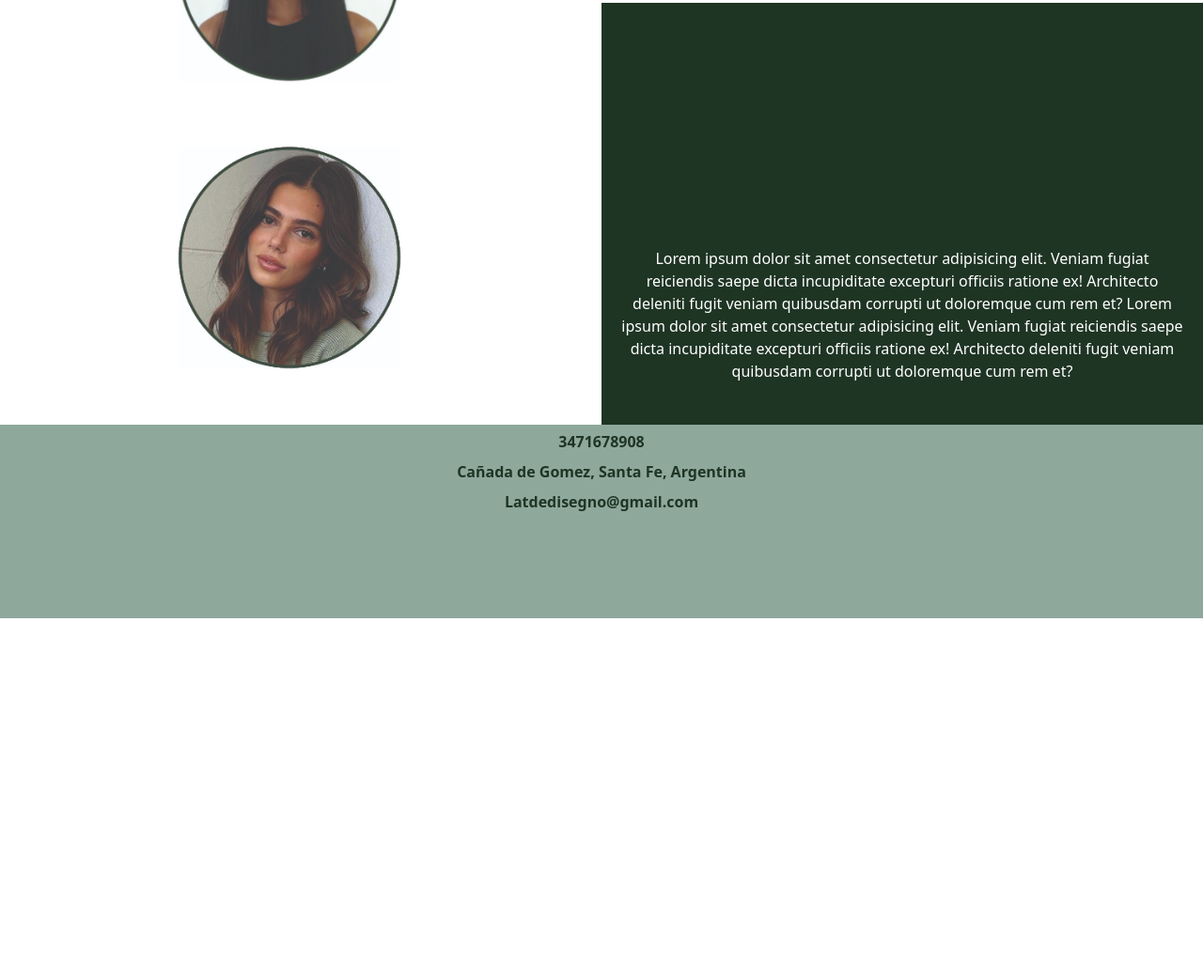
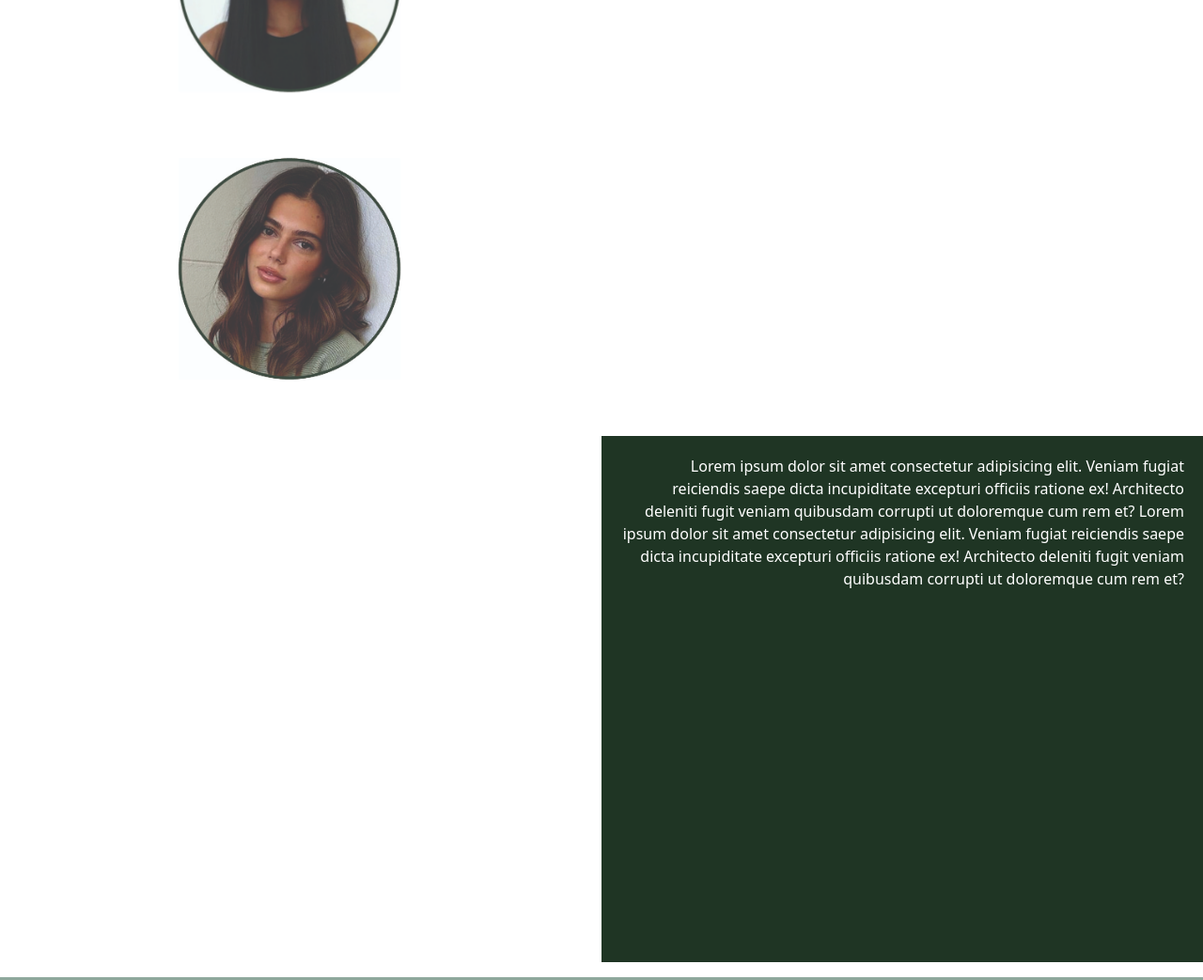
Before and after one commit to Aixacalvo/LatDeDisegno, a plain HTML site: page seccion01.html in a window 1280 px wide. Shown: the part 397-1440 px from the top of the page at 94% size. Before the commit the page ends 1055 px from the top, so only its background shows below. Drawn offline with nearby package versions, Linux system fonts and the light colour scheme.

Commit message:
cambios finales

```diff
--- a/seccion01.html
+++ b/seccion01.html
@@ -48,21 +48,16 @@
 
   <main>
 
-    <section class="grid text-end gridNos">
-      <div class="g-col-4">
+    <section class="text-end">
+      <div>
         <h2 class="titleSectionNos">About Us</h2>
       </div>
+
       <img src="./Images/Niña1.jpg" class="img1 d-flex flex-column" alt="Mujer morocha">
-      <div
-        class="g-col-4 position-absolute top-50 start-50 text-white parragrafSection fw-light h-75 d-flex justify-content-center align-items-center flex-column"
-        style="width: 50%;">
-        <p>Lorem ipsum dolor, sit amet consectetur adipisicing elit. Perspiciatis provident vel consectetur
-          veritatis ut eum doloribus ipsum earum optio amet numquam excepturi rerum similique quidem
-          fugaducimus, minima voluptatibus ratione. </p>
-      </div>
       <img src="./Images/Niña2.jpg" class="img2 d-flex flex-column" alt="Mujer castaña">
-      <div class="g-col-4 position-absolute bottom-0 end-0 text-white parragrafSectionNos fw-light" style="width: 50%;">
-        <p> Lorem ipsum dolor sit amet consectetur adipisicing elit. Veniam fugiat reiciendis saepe dicta
+
+      <div class="text-white containerNos fw-light">
+        <p class="parragrafSectionNos"> Lorem ipsum dolor sit amet consectetur adipisicing elit. Veniam fugiat reiciendis saepe dicta
           incupiditate excepturi officiis ratione ex! Architecto deleniti fugit veniam quibusdam corrupti ut
           doloremque cum rem et? Lorem ipsum dolor sit amet consectetur adipisicing elit. Veniam fugiat reiciendis saepe
           dicta
--- a/styles/partials/_section01.scss
+++ b/styles/partials/_section01.scss
@@ -3,7 +3,9 @@
     font-size: 70px;
     color: rgb(31, 53, 36);
     margin-right: 80px;
-    margin-top: 40px;
+    margin-top: 60px;
+    margin-bottom: 0;
+
 
 }
 
@@ -21,17 +23,17 @@
     margin-left: 180px;
 }
 
-.parragrafSection {
-    background-color: rgb(31, 53, 36);
-    height: 40vh;
-    padding: 20px;
-    text-align: center;
-
-}
 
 .parragrafSectionNos {
     background-color: rgb(31, 53, 36);
-    height: 20vh;
+    width: 50%;
+    height: 70vh;
     padding: 20px;
-    text-align: center;
+    align-items: center;
 }
+
+.containerNos{
+
+    @include flexDos(column,end,end)
+
+}
```
Also changed, not shown: seccion04.html (+3 -3 lines), styles/styles.css, 1 other file.
